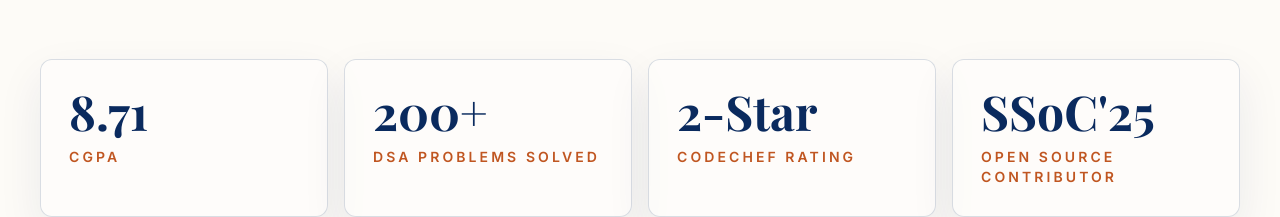
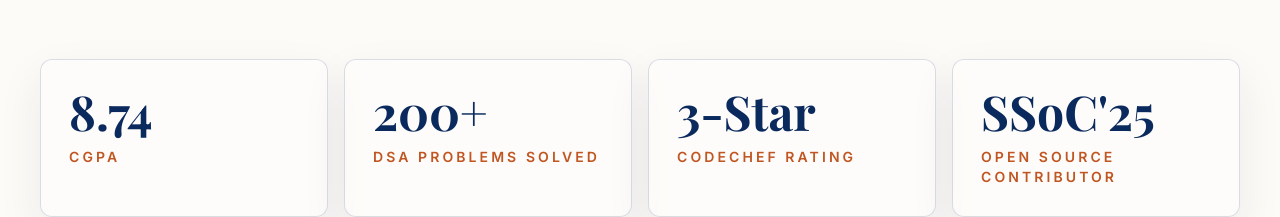
Before and after one commit to kauntiaakash2/akashagarwal, a React (Vite) app: page / in a window 1280 px wide. Shown: the part 1353-1570 px from the top of the page. Built offline with nearby package versions, Linux system fonts and the light colour scheme.

Commit message:
Update App.jsx

```diff
--- a/src/App.jsx
+++ b/src/App.jsx
@@ -6,9 +6,9 @@
 const navItems = ["Home", "About", "Experience", "Projects", "Badges", "Contact"];
 
 const stats = [
-  { value: "8.71", label: "CGPA" },
+  { value: "8.74", label: "CGPA" },
   { value: "200+", label: "DSA Problems Solved" },
-  { value: "2-Star", label: "CodeChef Rating" },
+  { value: "3-Star", label: "CodeChef Rating" },
   { value: "SSoC'25", label: "Open Source Contributor" },
 ];
 
```
